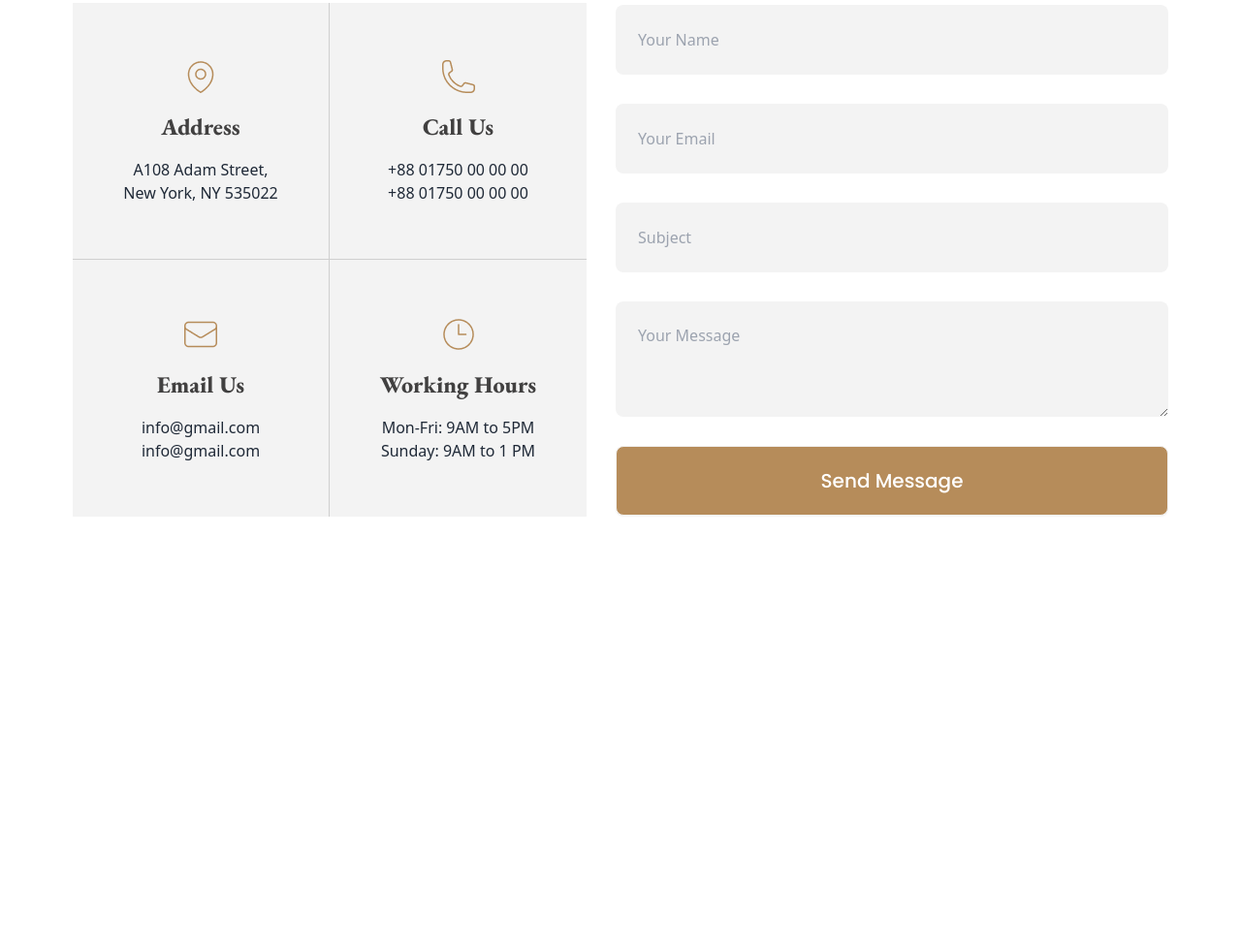
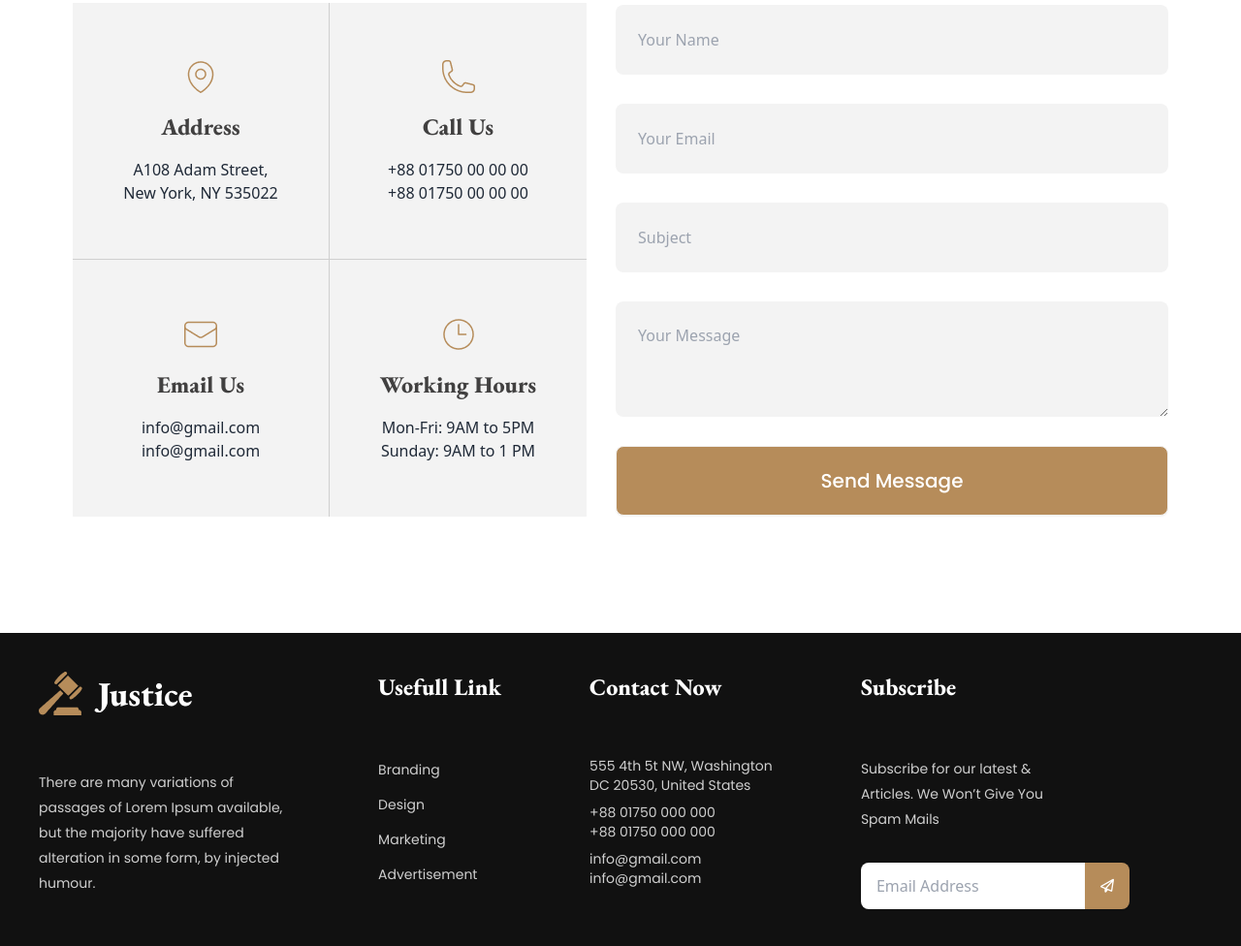
Before and after one commit to Sazid99246/legal-solution, a plain HTML site: page index.html in a window 1280 px wide. Shown: the part 4184-5160 px from the top of the page at 97% size. Before the commit the page ends 4837 px from the top, so only its background shows below. Drawn offline with nearby package versions, Linux system fonts and the light colour scheme.

Commit message:
project completed

```diff
--- a/index.html
+++ b/index.html
@@ -11,6 +11,8 @@
     <link
         href="https://fonts.googleapis.com/css2?family=EB+Garamond:ital,wght@0,400..800;1,400..800&family=Poppins:ital,wght@0,100;0,200;0,300;0,400;0,500;0,600;0,700;0,800;0,900;1,100;1,200;1,300;1,400;1,500;1,600;1,700;1,800;1,900&display=swap"
         rel="stylesheet">
+    <!-- Font Awesome -->
+    <script src="https://kit.fontawesome.com/12f5e20f67.js" crossorigin="anonymous"></script>
     <!-- TailwindCSS -->
     <script src="https://cdn.tailwindcss.com"></script>
     <!-- Daisy UI -->
@@ -131,7 +133,8 @@
                 </ul>
             </div>
             <div class="navbar-end">
-                <a class="btn text-white bg-bg-btn font-semibold lg:text-lg w-24 lg:w-auto px-[29px]">Free Consultation</a>
+                <a class="btn text-white bg-bg-btn font-semibold lg:text-lg w-24 lg:w-auto px-[29px]">Free
+                    Consultation</a>
             </div>
         </nav>
         <!-- banner -->
@@ -139,7 +142,8 @@
             <div class="hero-overlay bg-opacity-60"></div>
             <div class="hero-content text-neutral-content text-center">
                 <div class="max-w-screen-md">
-                    <h1 class="mb-5 text-3xl lg:text-7xl font-extrabold font-garamond">We Provide Effective Legal Solutions</h1>
+                    <h1 class="mb-5 text-3xl lg:text-7xl font-extrabold font-garamond">We Provide Effective Legal
+                        Solutions</h1>
                     <p class="font-poppins mt-6 mb-8 mx-auto max-w-[679px] leading-[26px] text-color-nav">There are many
                         variations of passages of Lorem Ipsum available, but the majority
                         have suffered alteration in some form, by injected humour.</p>
@@ -412,17 +416,52 @@
                     </div>
                 </div>
                 <form class="flex flex-col gap-[30px]">
-                    <input type="text" placeholder="Your Name" class="pl-[23px] h-[72px] lg:w-[570px] bg-[#F3F3F3] rounded-lg">
-                    <input type="email" placeholder="Your Email" class="pl-[23px] h-[72px] lg:w-[570px] bg-[#F3F3F3] rounded-lg">
-                    <input type="text" placeholder="Subject" class="pl-[23px] h-[72px] lg:w-[570px] bg-[#F3F3F3] rounded-lg">
-                    <textarea name="" id="" placeholder="Your Message" rows="4" class="bg-[#f3f3f3] pl-[23px] pt-[23px] rounded-lg"></textarea>
-                    <button class="btn text-white font-poppins text-xl h-[72px] lg:w-[570px] bg-[#B68C5A] font-medium">Send Message</button>
+                    <input type="text" placeholder="Your Name"
+                        class="pl-[23px] h-[72px] lg:w-[570px] bg-[#F3F3F3] rounded-lg">
+                    <input type="email" placeholder="Your Email"
+                        class="pl-[23px] h-[72px] lg:w-[570px] bg-[#F3F3F3] rounded-lg">
+                    <input type="text" placeholder="Subject"
+                        class="pl-[23px] h-[72px] lg:w-[570px] bg-[#F3F3F3] rounded-lg">
+                    <textarea name="" id="" placeholder="Your Message" rows="4"
+                        class="bg-[#f3f3f3] pl-[23px] pt-[23px] rounded-lg"></textarea>
+                    <button
+                        class="btn text-white font-poppins text-xl h-[72px] lg:w-[570px] bg-[#B68C5A] font-medium">Send
+                        Message</button>
                 </form>
             </div>
         </section>
     </main>
-    <footer>
-
+    <footer class="footer bg-[#111] p-10">
+        <aside>
+            <img src="images/logo.png" alt="" class="pb-[47px]">
+            <p class="font-poppins leading-[26px] text-[#CFCFCF] max-w-[259px]">
+                There are many variations of passages of Lorem Ipsum available, but the majority have suffered
+                alteration in some form, by injected humour.
+            </p>
+        </aside>
+        <nav>
+            <h6 class="font-garamond font-extrabold text-2xl text-white pb-[47px]">Usefull Link</h6>
+            <a class="font-poppins text-[#CFCFCF] leading-7">Branding</a>
+            <a class="font-poppins text-[#CFCFCF] leading-7">Design</a>
+            <a class="font-poppins text-[#CFCFCF] leading-7">Marketing</a>
+            <a class="font-poppins text-[#CFCFCF] leading-7">Advertisement</a>
+        </nav>
+        <nav>
+            <h6 class="font-garamond font-extrabold text-2xl text-white pb-[47px]">Contact Now</h6>
+            <a class="font-poppins text-[#CFCFCF]">555 4th 5t NW, Washington<br>DC 20530, United States</a>
+            <a class="font-poppins text-[#CFCFCF]">+88 01750 000 000<br>+88 01750 000 000</a>
+            <a class="font-poppins text-[#CFCFCF]">info@gmail.com<br>info@gmail.com</a>
+        </nav>
+        <form>
+            <h6 class="font-garamond font-extrabold text-2xl text-white pb-[47px]">Subscribe</h6>
+            <p class="font-poppins leading-[26px] w-[217px] text-[#CFCFCF] pb-6">Subscribe for our latest & Articles. We Won’t Give You Spam Mails</p>
+            <fieldset class="form-control">
+                <div class="join">
+                    <input type="text" placeholder="Email Address" class="input border-0 join-item lg:w-[232px]" />
+                    <button class="btn rounded-lg bg-[#B68C5A] border-0 join-item"><i class="fa-regular fa-paper-plane text-white"></i></button>
+                </div>
+            </fieldset>
+        </form>
     </footer>
 </body>
 
```
